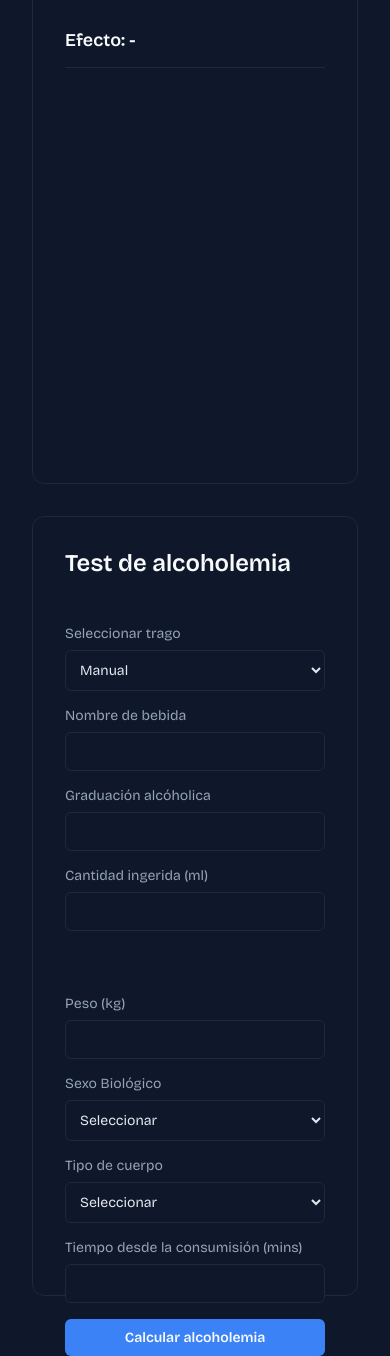
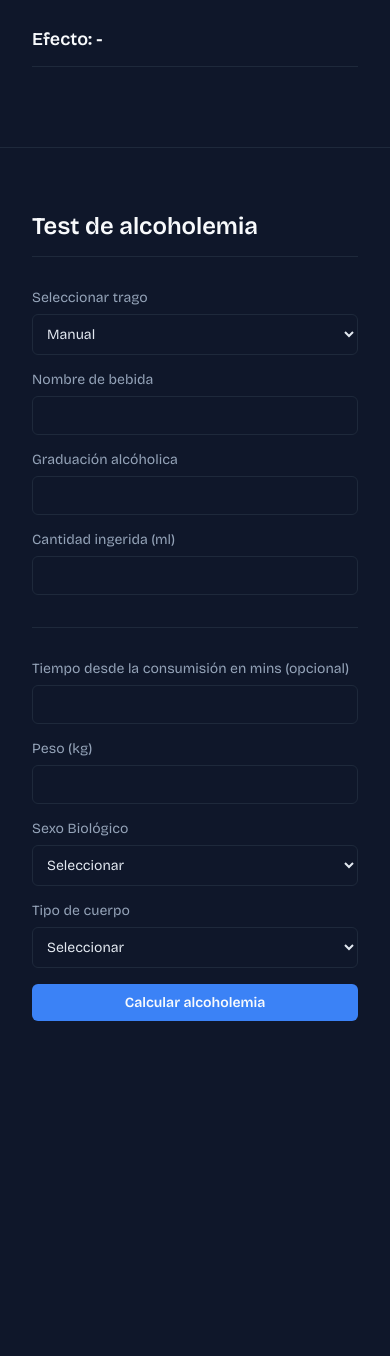
Before and after one commit to GuidoZyl/medidor-de-alcoholemia, a plain HTML site: page index.html in a window 390 px wide. Shown: the part 328-1684 px from the top of the page. After the commit the page ends 1413 px from the top, so only its background shows below. Drawn offline with nearby package versions, Linux system fonts and the light colour scheme.

Commit message:
Final features

```diff
--- a/index.html
+++ b/index.html
@@ -68,19 +68,25 @@
         </div>
         <div class="divider"></div>
         <div class="input-label">
-          <label for="peso">Peso (kg)</label>
+          <label for="tiempo"
+            >Tiempo desde la consumisión en mins (opcional)</label
+          >
           <input
             type="number"
             step="any"
-            name="peso"
-            required
+            name="tiempo"
             class="val-consu"
+            id="val-tiempo"
             min="0"
           />
         </div>
         <div class="input-label">
+          <label for="peso">Peso (kg)</label>
+          <input type="number" step="any" name="peso" required min="0" />
+        </div>
+        <div class="input-label">
           <label for="genero">Sexo Biológico</label>
-          <select name="genero" id="val-genero" class="val-consu">
+          <select name="genero" id="val-genero">
             <option value="default">Seleccionar</option>
             <option value="hombre">Hombre</option>
             <option value="mujer">Mujer</option>
@@ -88,24 +94,13 @@
         </div>
         <div class="input-label">
           <label for="contexura">Tipo de cuerpo</label>
-          <select name="contextura" id="val-contextura" class="val-consu">
+          <select name="contextura" id="val-contextura">
             <option value="default">Seleccionar</option>
             <option value="astenico">Asténico</option>
             <option value="picnico">Pícnico</option>
             <option value="atletico">Atlético</option>
           </select>
         </div>
-        <div class="input-label">
-          <label for="tiempo">Tiempo desde la consumisión (mins)</label>
-          <input
-            type="number"
-            step="any"
-            name="tiempo"
-            required
-            class="val-consu"
-            min="0"
-          />
-        </div>
         <button type="submit">Calcular alcoholemia</button>
       </form>
     </main>
--- a/script.js
+++ b/script.js
@@ -109,13 +109,21 @@ const onSubmit = (event) => {
   inputs.forEach((input) => (input.value = ""));
   select.value = "default";
 
-alcoholLevel += calcAlcoholLevel(
+  const valueTiempo = (value) => {
+    if ((value === "") | " " | null) {
+      return 0;
+    } else {
+      return value;
+    }
+  };
+
+  alcoholLevel += calcAlcoholLevel(
     values.volumen,
     values.ga,
     values.peso,
     values.genero,
     values.contextura,
-    values.tiempo
+    valueTiempo(values.tiempo)
   );
   console.log(alcoholLevel);
 
--- a/styles.css
+++ b/styles.css
@@ -25,7 +25,7 @@
 
 body {
   width: 100%;
-  height: 100vh;
+  min-height: 100vh;
   background-color: var(--slate-900);
 }
 
@@ -93,6 +93,10 @@ button {
   cursor: pointer;
   width: 100%;
   transition: all 0.2s ease-in-out;
+}
+
+button:hover {
+  background-color: var(--blue-400);
 }
 
 .input-label {
@@ -165,7 +169,7 @@ html {
   margin-bottom: 16px;
 }
 
-.heading-2{
+.heading-2 {
   margin-top: 16px;
   font-size: 18px;
   font-weight: 600;
@@ -173,7 +177,7 @@ html {
   text-align: center;
 }
 
-span{
+span {
   color: var(--blue-500);
   font-weight: 600;
 }
@@ -190,8 +194,25 @@ p {
   font-weight: 600;
 }
 
-h2{
+h2 {
   font-size: 64px;
   color: var(--blue-500);
   font-weight: 700;
 }
+
+@media (max-width: 680px) {
+  main {
+    padding: 2rem 0;
+  }
+  #result {
+    border-left: none;
+    border-top: none;
+    border-right: none;
+    border-bottom: 1px solid var(--slate-800);
+    border-radius: 0;
+  }
+
+  #consumicion {
+    border: none;
+  }
+}
```
Lines whose indentation alone changed are shown as unchanged.
